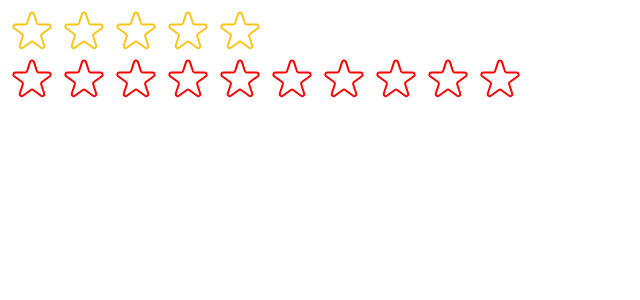
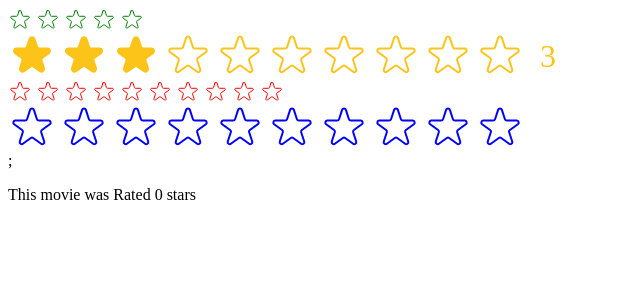
Before and after one commit to shubham4132/popcornMovies, a React (Create React App) app: page / in a window 1280 px wide. Shown: the top 300 px of the page, without its empty margins (0-640 px from the left). Built offline with nearby package versions, Linux system fonts and the light colour scheme.

Commit message:
Improving Reusability with Props

```diff
--- a/src/StarRating.js
+++ b/src/StarRating.js
@@ -13,13 +13,17 @@
 export default function StarRating({
   maxRating = 5,
   color = "#fcc419",
-  size = "48px",
+  size = 48,
+  message = [],
+  defaultRating = 0,
+  onSetRating,
 }) {
-  const [rating, setRating] = useState(0);
+  const [rating, setRating] = useState(defaultRating);
   const [tempRating, setTempRating] = useState(0);
-
+  console.log(message.length);
   function handleRating(x) {
     setRating(x);
+    onSetRating(x);
   }
   const textStyle = {
     lineHeight: "1",
@@ -42,15 +46,20 @@
           />
         ))}
       </div>
-      <p style={textStyle}>{tempRating || rating || ""}</p>
+      <p style={textStyle}>
+        {message.length === maxRating
+          ? message[tempRating ? tempRating - 1 : rating - 1]
+          : tempRating || rating || ""}
+      </p>
     </div>
   );
 }
 function Star({ onRate, full, onHoverIn, onHoverOut, color, size }) {
   const starStyle = {
-    height: `${size}`,
-    width: `${size}`,
+    height: `${size}px`,
+    width: `${size}px`,
     display: "block",
+    cursor: "pointer",
   };
   return (
     <span
--- a/src/index.js
+++ b/src/index.js
@@ -1,14 +1,30 @@
-import React from "react";
+import React, { useState } from "react";
 import ReactDOM from "react-dom/client";
 //import "./index.css";
 //import App from "./App";
 import StarRating from "./StarRating";
+function Test() {
+  const [movieRating, setMovieRating] = useState(0);
+  return (
+    <div>
+      <StarRating maxRating={10} color="blue" onSetRating={setMovieRating} />;
+      <p>This movie was Rated {movieRating} stars</p>
+    </div>
+  );
+}
 
 const root = ReactDOM.createRoot(document.getElementById("root"));
 root.render(
   <React.StrictMode>
     {/* <App /> */}
-    <StarRating maxRating={5} />
-    <StarRating maxRating={10} color="red" />
+    <StarRating
+      maxRating={5}
+      size={24}
+      color="green"
+      message={["terrible", "bad", "okay", "good", "Excellent"]}
+    />
+    <StarRating maxRating={10} defaultRating={3} />
+    <StarRating maxRating={10} size={24} color="red" />
+    <Test />
   </React.StrictMode>
 );
```
